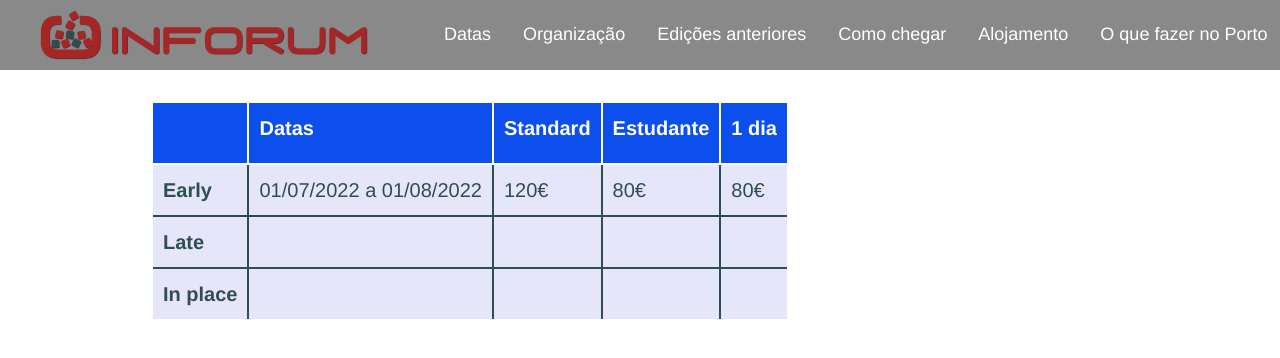
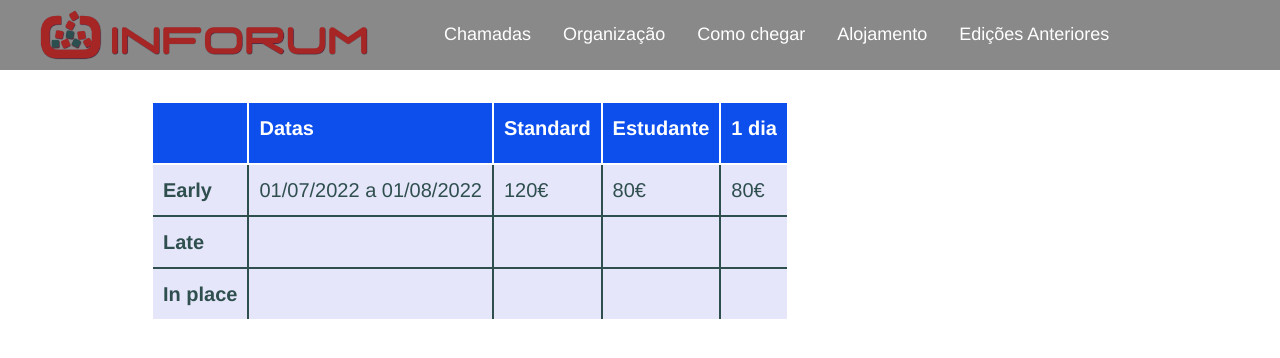
Before and after one commit to h4g0/Inforum2023, a React (Create React App) app: page /Registration in a window 1280 px wide. Shown: the top 358 px of the page. Built offline with nearby package versions, Linux system fonts and the light colour scheme.

Commit message:
small changes to menu

```diff
--- a/src/Main/Main.tsx
+++ b/src/Main/Main.tsx
@@ -87,7 +87,7 @@ export function Login(this: any, props: any) {
 
                 <Link to="/Dates">
 
-                <button>Datas</button>
+                <button>Chamadas</button>
 
                 </Link>
 
@@ -116,11 +116,7 @@ export function Login(this: any, props: any) {
 
                 </Link>
 
-                <Link to="/Previous">
 
-                <button>Edições anteriores</button>
-
-                </Link>
 
 
                 <Link to="/Location">
@@ -135,9 +131,17 @@ export function Login(this: any, props: any) {
 
                 </Link>
 
+                {/*
                 <Link to="/Keynote">
 
                 <button> O que fazer no Porto</button>
+
+                </Link>
+                */}
+
+                <Link to="/Previous">
+
+                <button>Edições Anteriores</button>
 
                 </Link>
 
```
